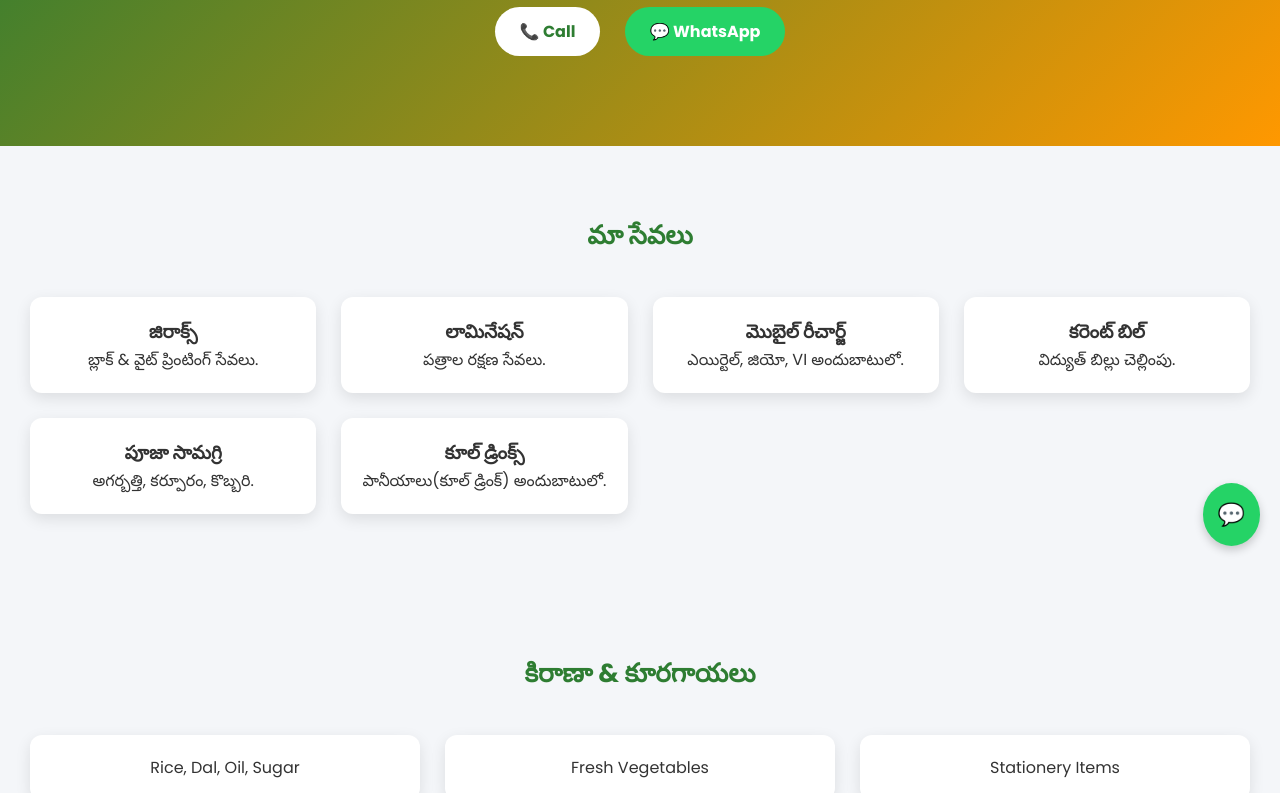
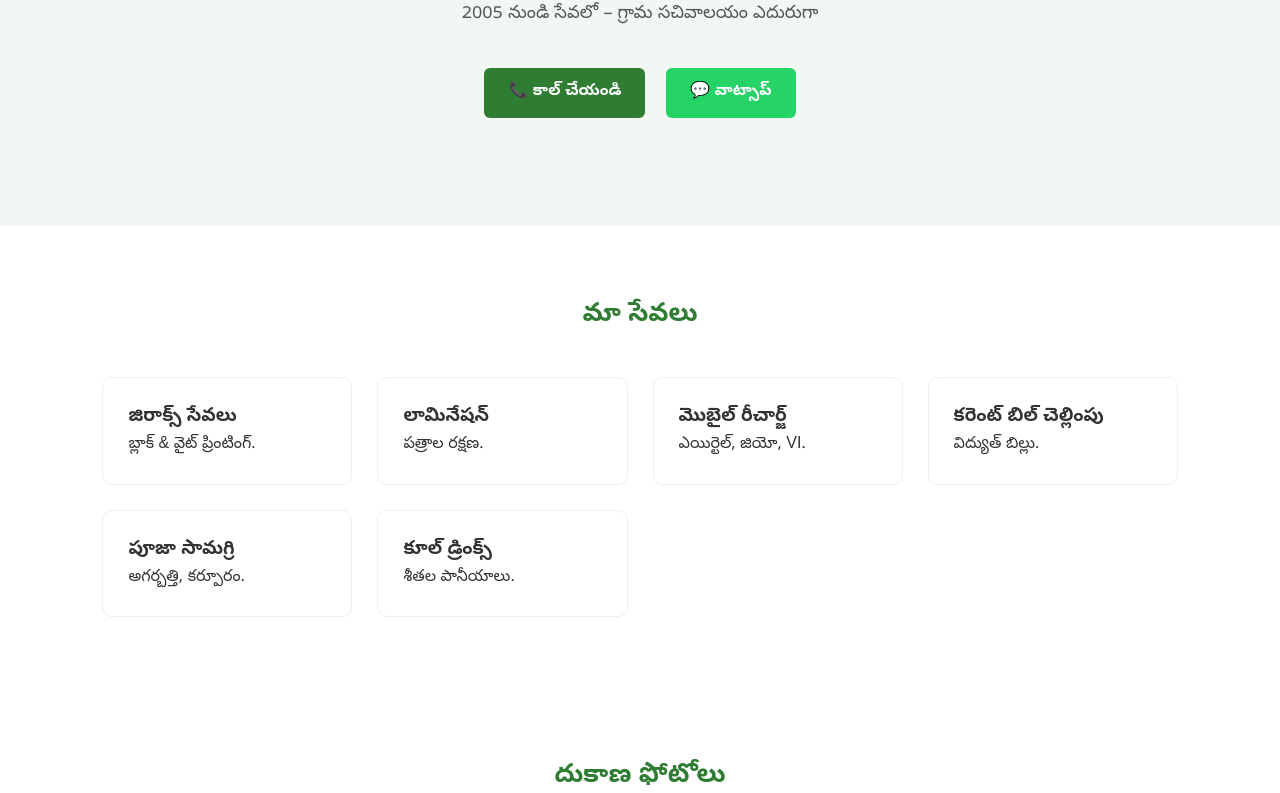
Before and after one commit to varshith-gupta/kirana-shop-website, a plain HTML site: page index.html in a window 1280 px wide. Shown: the part 234-1027 px from the top of the page. Drawn offline with Linux system fonts and the light colour scheme.

Commit message:
Update index.html

```diff
--- a/index.html
+++ b/index.html
@@ -5,81 +5,102 @@
 <meta name="viewport" content="width=device-width, initial-scale=1.0">
 <title>Mahesh Kirana & Xerox</title>
 
-<link href="https://fonts.googleapis.com/css2?family=Poppins:wght@300;400;600;700&display=swap" rel="stylesheet">
+<link href="https://fonts.googleapis.com/css2?family=Noto+Sans+Telugu:wght@400;600;700&display=swap" rel="stylesheet">
 
 <style>
+
 *{
 margin:0;
 padding:0;
 box-sizing:border-box;
-font-family:'Poppins',sans-serif;
-scroll-behavior:smooth;
+font-family:'Noto Sans Telugu', sans-serif;
 }
 
 body{
-background:#f4f6f9;
+background:#ffffff;
 color:#333;
+line-height:1.6;
 }
 
 /* NAVBAR */
 nav{
-position:sticky;
-top:0;
-background:#2e7d32;
 display:flex;
 justify-content:space-between;
 align-items:center;
-padding:15px 30px;
-color:white;
+padding:18px 8%;
+background:white;
+border-bottom:1px solid #eee;
+position:sticky;
+top:0;
 z-index:1000;
 }
 
+nav h2{
+color:#2e7d32;
+font-weight:700;
+font-size:20px;
+}
+
 nav button{
-padding:6px 14px;
+background:#2e7d32;
+color:white;
 border:none;
-border-radius:20px;
-background:#ff9800;
-color:white;
+padding:8px 16px;
+border-radius:6px;
 cursor:pointer;
-font-weight:bold;
 }
 
 /* HERO */
 .hero{
-background:linear-gradient(135deg,#2e7d32,#ff9800);
-color:white;
-padding:80px 20px;
+background:#f1f8f4;
+padding:100px 8%;
 text-align:center;
 }
 
 .hero h1{
-font-size:32px;
+font-size:34px;
+color:#2e7d32;
 margin-bottom:10px;
 }
 
-.hero a{
-margin:10px;
-padding:12px 25px;
-border-radius:30px;
-text-decoration:none;
-font-weight:bold;
-display:inline-block;
+.hero p{
+font-size:18px;
+color:#555;
+margin-bottom:30px;
 }
 
-.call-btn{background:white;color:#2e7d32;}
-.whatsapp-btn{background:#25D366;color:white;}
+.hero-buttons a{
+display:inline-block;
+padding:12px 24px;
+margin:8px;
+border-radius:6px;
+text-decoration:none;
+font-weight:600;
+}
 
+.call-btn{
+background:#2e7d32;
+color:white;
+}
+
+.whatsapp-btn{
+background:#25D366;
+color:white;
+}
+
+/* SECTION */
 section{
-padding:70px 30px;
-text-align:center;
+padding:70px 8%;
 }
 
 section h2{
+text-align:center;
+font-size:26px;
 margin-bottom:40px;
 color:#2e7d32;
-font-size:26px;
 }
 
+/* GRID */
 .grid{
 display:grid;
 grid-template-columns:repeat(auto-fit,minmax(250px,1fr));
@@ -88,43 +109,30 @@ gap:25px;
 
 .card{
 background:white;
-padding:20px;
-border-radius:12px;
-box-shadow:0 5px 15px rgba(0,0,0,0.1);
+padding:25px;
+border-radius:10px;
+border:1px solid #eee;
+}
+
+/* GALLERY */
+.gallery{
+display:flex;
+justify-content:center;
+gap:25px;
+flex-wrap:wrap;
 }
 
 .gallery img{
-width:100%;
-max-width:400px;
-border-radius:12px;
-margin:10px;
+width:320px;
+border-radius:10px;
 }
 
-/* MAP RESPONSIVE FIX */
-.map-container{
-max-width:900px;
-margin:auto;
-}
-
-.map-container iframe{
+/* MAP */
+.map iframe{
 width:100%;
 height:350px;
-border-radius:15px;
-border:0;
-}
-
-/* FLOATING WHATSAPP */
-.float-whatsapp{
-position:fixed;
-bottom:20px;
-right:20px;
-background:#25D366;
-color:white;
-padding:15px;
-border-radius:50%;
-font-size:22px;
-text-decoration:none;
-box-shadow:0 4px 10px rgba(0,0,0,0.2);
+border-radius:10px;
+border:none;
 }
 
 /* FOOTER */
@@ -137,8 +145,9 @@ padding:20px;
 
 @media(max-width:768px){
 .hero h1{font-size:24px;}
-section{padding:50px 15px;}
+.gallery img{width:100%;}
 }
+
 </style>
 </head>
 
@@ -152,14 +161,17 @@ section{padding:50px 15px;}
 <div class="hero">
 <h1 id="title"></h1>
 <p id="subtitle"></p>
-<a href="tel:9640695662" class="call-btn">📞 Call</a>
-<a href="https://wa.me/919640695662" target="_blank" class="whatsapp-btn">💬 WhatsApp</a>
+
+<div class="hero-buttons">
+<a href="tel:9640695662" class="call-btn" id="callBtn"></a>
+<a href="https://wa.me/919640695662" target="_blank" class="whatsapp-btn" id="whatsappBtn"></a>
+</div>
 </div>
 
 <section>
 <h2 id="servicesTitle"></h2>
+
 <div class="grid">
-
 <div class="card">
 <h3 id="s1Title"></h3>
 <p id="s1Desc"></p>
@@ -189,96 +201,116 @@ section{padding:50px 15px;}
 <h3 id="s6Title"></h3>
 <p id="s6Desc"></p>
 </div>
-
 </div>
 </section>
 
 <section>
-<h2 id="groceriesTitle"></h2>
-<div class="grid">
-<div class="card">Rice, Dal, Oil, Sugar</div>
-<div class="card">Fresh Vegetables</div>
-<div class="card">Stationery Items</div>
+<h2 id="photosTitle"></h2>
+<div class="gallery">
+<img src="shop_front_photo.jpg.jpeg">
+<img src="shop.jpg.jpeg">
 </div>
 </section>
 
-<section>
-<h2>Shop Gallery</h2>
-<img src="shop_front_photo.jpg.jpeg">
-<img src="shop.jpg.jpeg">
-</section>
-
-<section id="contact">
+<section class="map">
 <h2 id="contactTitle"></h2>
 
-<p>📍 Opposite Grama Sachivalayam, Vallampudi Village</p>
-<p>Vepada Mandal, Vizianagaram District, Andhra Pradesh</p>
-<p>📞 9640695662</p>
-<p>🕒 6:30 AM – 10:00 PM</p>
-
-<br>
-
-<div class="map-container">
-<iframe src="https://www.google.com/maps/embed?pb=!1m18!1m12!1m3!1d3794.2946667280107!2d83.08162759999999!3d18.011523500000003!2m3!1f0!2f0!3f0!3m2!1i1024!2i768!4f13.1!3m3!1m2!1s0x3a3bd9c9ccec4d1d%3A0x17992d1d0137f734!2sMahesh%20Kirana%20%26%20Xerox!5e0!3m2!1sen!2sin!4v1772531721855!5m2!1sen!2sin" allowfullscreen="" loading="lazy"></iframe>
-</div>
+<iframe src="https://www.google.com/maps/embed?pb=!1m18!1m12!1m3!1d3794.2946667280107!2d83.08162759999999!3d18.011523500000003!2m3!1f0!2f0!3f0!3m2!1i1024!2i768!4f13.1!3m3!1m2!1s0x3a3bd9c9ccec4d1d%3A0x17992d1d0137f734!2sMahesh%20Kirana%20%26%20Xerox!5e0!3m2!1sen!2sin!4v1772531721855!5m2!1sen!2sin"></iframe>
 
 </section>
 
 <footer>
-© 2005 - 2026 Mahesh Kirana & Xerox
+<p id="footerText"></p>
 </footer>
-
-<a href="https://wa.me/919640695662" class="float-whatsapp" target="_blank">💬</a>
 
 <script>
 
 let isTelugu = true;
 
-window.onload = function(){
-setTelugu();
-}
+const content = {
+  telugu: {
+    title: "మహేష్ కిరాణా & జిరాక్స్",
+    subtitle: "2005 నుండి సేవలో – గ్రామ సచివాలయం ఎదురుగా",
+    servicesTitle: "మా సేవలు",
+    photosTitle: "దుకాణ ఫోటోలు",
+    contactTitle: "మా స్థానం",
+    callBtn: "📞 కాల్ చేయండి",
+    whatsappBtn: "💬 వాట్సాప్",
+    footer: "© 2005 - 2026 మహేష్ కిరాణా & జిరాక్స్",
 
-function setTelugu(){
-document.getElementById("title").innerText="మహేష్ కిరాణా & జిరాక్స్";
-document.getElementById("subtitle").innerText="2005 నుండి సేవలో – గ్రామ సచివాలయం ఎదురుగా";
-document.getElementById("servicesTitle").innerText="మా సేవలు";
-document.getElementById("groceriesTitle").innerText="కిరాణా & కూరగాయలు";
-document.getElementById("contactTitle").innerText="సంప్రదించండి & స్థానం";
+    s1: "జిరాక్స్ సేవలు",
+    s1d: "బ్లాక్ & వైట్ ప్రింటింగ్.",
+    s2: "లామినేషన్",
+    s2d: "పత్రాల రక్షణ.",
+    s3: "మొబైల్ రీచార్జ్",
+    s3d: "ఎయిర్టెల్, జియో, VI.",
+    s4: "కరెంట్ బిల్ చెల్లింపు",
+    s4d: "విద్యుత్ బిల్లు.",
+    s5: "పూజా సామగ్రి",
+    s5d: "అగర్బత్తి, కర్పూరం.",
+    s6: "కూల్ డ్రింక్స్",
+    s6d: "శీతల పానీయాలు."
+  },
 
-document.getElementById("s1Title").innerText="జిరాక్స్";
-document.getElementById("s1Desc").innerText="బ్లాక్ & వైట్ ప్రింటింగ్ సేవలు.";
+  english: {
+    title: "Mahesh Kirana & Xerox",
+    subtitle: "Since 2005 – Opposite Grama Sachivalayam",
+    servicesTitle: "Our Services",
+    photosTitle: "Shop Photos",
+    contactTitle: "Our Location",
+    callBtn: "📞 Call",
+    whatsappBtn: "💬 WhatsApp",
+    footer: "© 2005 - 2026 Mahesh Kirana & Xerox",
 
-document.getElementById("s2Title").innerText="లామినేషన్";
-document.getElementById("s2Desc").innerText="పత్రాల రక్షణ సేవలు.";
+    s1: "Xerox Services",
+    s1d: "Black & White Printing.",
+    s2: "Lamination",
+    s2d: "Document Protection.",
+    s3: "Mobile Recharge",
+    s3d: "Airtel, Jio, VI available.",
+    s4: "Electricity Bill Payment",
+    s4d: "Quick Bill Payment.",
+    s5: "Puja Items",
+    s5d: "Agarbatti, Camphor.",
+    s6: "Cold Drinks",
+    s6d: "Cool beverages available."
+  }
+};
 
-document.getElementById("s3Title").innerText="మొబైల్ రీచార్జ్";
-document.getElementById("s3Desc").innerText="ఎయిర్టెల్, జియో, VI అందుబాటులో.";
+function updateLanguage(lang) {
+  document.getElementById("title").innerText = content[lang].title;
+  document.getElementById("subtitle").innerText = content[lang].subtitle;
+  document.getElementById("servicesTitle").innerText = content[lang].servicesTitle;
+  document.getElementById("photosTitle").innerText = content[lang].photosTitle;
+  document.getElementById("contactTitle").innerText = content[lang].contactTitle;
+  document.getElementById("callBtn").innerText = content[lang].callBtn;
+  document.getElementById("whatsappBtn").innerText = content[lang].whatsappBtn;
+  document.getElementById("footerText").innerText = content[lang].footer;
 
-document.getElementById("s4Title").innerText="కరెంట్ బిల్";
-document.getElementById("s4Desc").innerText="విద్యుత్ బిల్లు చెల్లింపు.";
+  document.getElementById("s1Title").innerText = content[lang].s1;
+  document.getElementById("s1Desc").innerText = content[lang].s1d;
+  document.getElementById("s2Title").innerText = content[lang].s2;
+  document.getElementById("s2Desc").innerText = content[lang].s2d;
+  document.getElementById("s3Title").innerText = content[lang].s3;
+  document.getElementById("s3Desc").innerText = content[lang].s3d;
+  document.getElementById("s4Title").innerText = content[lang].s4;
+  document.getElementById("s4Desc").innerText = content[lang].s4d;
+  document.getElementById("s5Title").innerText = content[lang].s5;
+  document.getElementById("s5Desc").innerText = content[lang].s5d;
+  document.getElementById("s6Title").innerText = content[lang].s6;
+  document.getElementById("s6Desc").innerText = content[lang].s6d;
 
-document.getElementById("s5Title").innerText="పూజా సామగ్రి";
-document.getElementById("s5Desc").innerText="అగర్బత్తి, కర్పూరం, కొబ్బరి.";
-
-document.getElementById("s6Title").innerText="కూల్ డ్రింక్స్";
-document.getElementById("s6Desc").innerText="పానీయాలు(కూల్ డ్రింక్) అందుబాటులో.";
-
-document.getElementById("langBtn").innerText="English";
-}
-
-function setEnglish(){
-document.getElementById("title").innerText="Mahesh Kirana & Xerox";
-document.getElementById("subtitle").innerText="Since 2005 – Opposite Grama Sachivalayam";
-document.getElementById("servicesTitle").innerText="Our Services";
-document.getElementById("groceriesTitle").innerText="Groceries & Vegetables";
-document.getElementById("contactTitle").innerText="Contact & Location";
-document.getElementById("langBtn").innerText="తెలుగు";
+  document.getElementById("langBtn").innerText = lang === "telugu" ? "English" : "తెలుగు";
 }
 
 function toggleLanguage(){
-if(isTelugu){setEnglish();isTelugu=false;}
-else{setTelugu();isTelugu=true;}
+  isTelugu = !isTelugu;
+  updateLanguage(isTelugu ? "telugu" : "english");
 }
+
+window.onload = function(){
+  updateLanguage("telugu");
+};
 
 </script>
 
```
